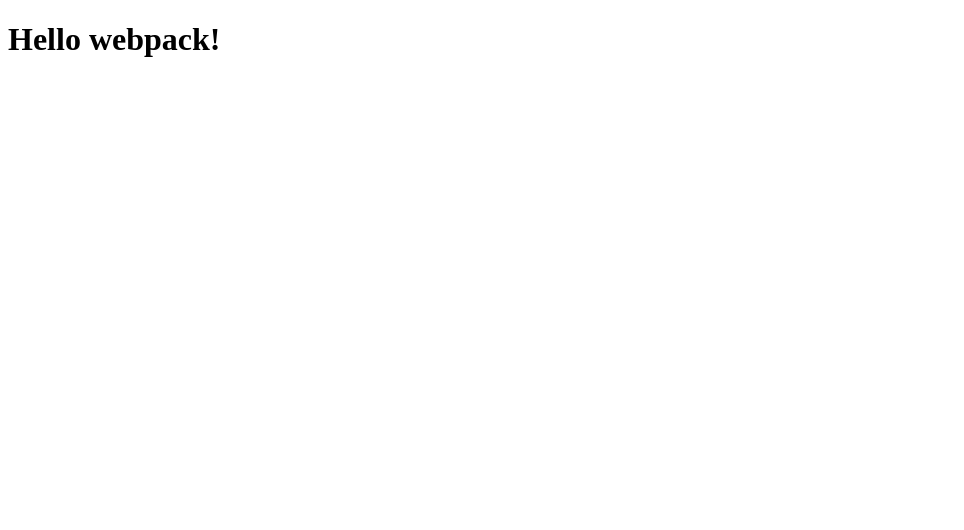
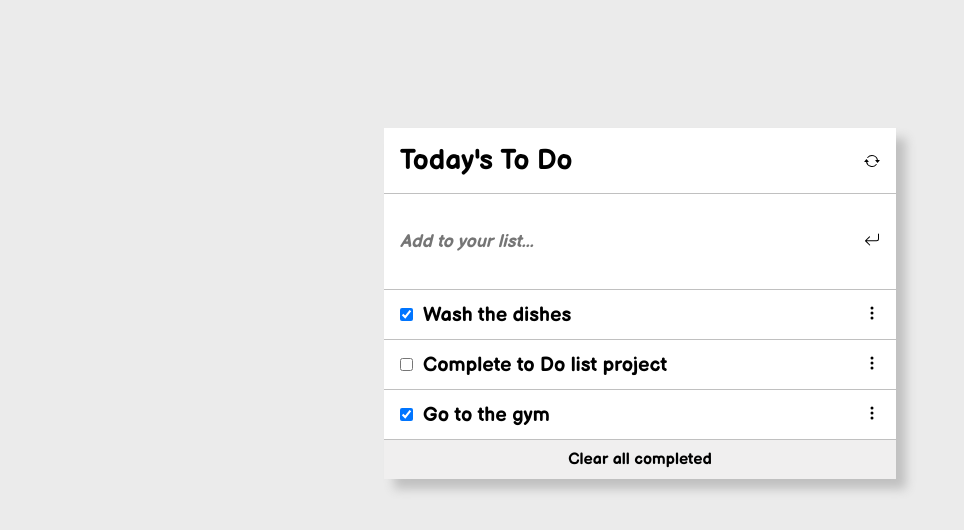
Before and after one commit to anyepeter/To-Do-List, a website built with webpack: page src/index.html in a window 1280 px wide. Shown: the whole page, without its empty margins (0-964 px from the left). Built offline with nearby package versions, Linux system fonts and the light colour scheme.

Commit message:
Style the to do list structure

```diff
--- a/server.js
+++ b/server.js
@@ -4,6 +4,7 @@ const webpackDevMiddleware = require('webpack-dev-middleware');
 
 const app = express();
 const config = require('./webpack.config.js');
+
 const compiler = webpack(config);
 
 // Tell express to use the webpack-dev-middleware and use the webpack.config.js
@@ -11,10 +12,9 @@ const compiler = webpack(config);
 app.use(
   webpackDevMiddleware(compiler, {
     publicPath: config.output.publicPath,
-  })
+  }),
 );
 
 // Serve the files on port 8080.
-app.listen(8083, function () {
-  console.log('Example app listening on port 8083!\n');
+app.listen(8083, () => {
 });
--- a/src/index.html
+++ b/src/index.html
@@ -3,9 +3,38 @@
 <head>
     <meta charset="UTF-8">
     <meta name="viewport" content="width=device-width, initial-scale=1.0">
-    <title>Wbpack Exercise</title>
+    <link rel="preconnect" href="https://fonts.googleapis.com">
+    <link rel="preconnect" href="https://fonts.gstatic.com" crossorigin>
+    <link href="https://fonts.googleapis.com/css2?family=Balsamiq+Sans:wght@700&display=swap" rel="stylesheet">
+    <title>ToDo-List</title>
 </head>
 <body>
-    <h1>Hello webpack!</h1>
+    <main class="main-container">
+        <section class="section-content">
+            <div class="header">
+                <h1>Today's To Do</h1>
+                <svg xmlns="http://www.w3.org/2000/svg" width="16" height="16" fill="currentColor" class="bi bi-arrow-repeat" viewBox="0 0 16 16">
+                    <path d="M11.534 7h3.932a.25.25 0 0 1 .192.41l-1.966 2.36a.25.25 0 0 1-.384 0l-1.966-2.36a.25.25 0 0 1 .192-.41zm-11 2h3.932a.25.25 0 0 0 .192-.41L2.692 6.23a.25.25 0 0 0-.384 0L.342 8.59A.25.25 0 0 0 .534 9z"/>
+                    <path fill-rule="evenodd" d="M8 3c-1.552 0-2.94.707-3.857 1.818a.5.5 0 1 1-.771-.636A6.002 6.002 0 0 1 13.917 7H12.9A5.002 5.002 0 0 0 8 3zM3.1 9a5.002 5.002 0 0 0 8.757 2.182.5.5 0 1 1 .771.636A6.002 6.002 0 0 1 2.083 9H3.1z"/>
+                  </svg>
+            </div>
+
+            <div class="input-container">
+                <input type="text" placeholder="Add to your list...">
+                <button type="button"><svg xmlns="http://www.w3.org/2000/svg" width="16" height="16" fill="currentColor" class="bi bi-arrow-return-left" viewBox="0 0 16 16">
+                    <path fill-rule="evenodd" d="M14.5 1.5a.5.5 0 0 1 .5.5v4.8a2.5 2.5 0 0 1-2.5 2.5H2.707l3.347 3.346a.5.5 0 0 1-.708.708l-4.2-4.2a.5.5 0 0 1 0-.708l4-4a.5.5 0 1 1 .708.708L2.707 8.3H12.5A1.5 1.5 0 0 0 14 6.8V2a.5.5 0 0 1 .5-.5z"/>
+                  </svg></button>
+            </div>
+
+            <ul class="items">
+
+            </ul>
+
+            <div class="footer">
+                Clear all completed
+            </div>
+
+        </section>
+    </main>
 </body>
 </html>
--- a/src/style.css
+++ b/src/style.css
@@ -1,3 +1,105 @@
-.hello {
-    color: red;
+* {
+  box-sizing: border-box;
+  padding: 0;
+  margin: 0;
+  font-family: 'Balsamiq Sans', cursive;
+}
+
+.main-container {
+  width: 100%;
+  height: 100vh;
+  display: flex;
+  flex-direction: column;
+  align-items: center;
+  padding: 8rem 2rem;
+  background-color: rgb(235, 235, 235);
+}
+
+.section-content {
+  width: 100%;
+  height: auto;
+  background-color: #fff;
+  box-shadow: 10px 10px 10px silver;
+}
+
+.header {
+  display: flex;
+  justify-content: space-between;
+  align-items: center;
+  padding: 1rem;
+  border-bottom: 1px solid silver;
+  height: auto;
+}
+
+.header h1 {
+  font-size: 28px;
+}
+
+.input-container {
+  display: flex;
+  justify-content: space-between;
+  align-items: center;
+  border-bottom: 1px solid silver;
+  height: 12vh;
+}
+
+.input-container input {
+  height: 60px;
+  width: 90%;
+  border: none;
+  font-size: 18px;
+  font-style: italic;
+  padding-left: 1rem;
+}
+
+.input-container button {
+  background-color: #fff;
+  border: none;
+  margin-right: 1rem;
+}
+
+ul {
+  list-style: none;
+  display: flex;
+  flex-direction: column;
+}
+
+li {
+  display: flex;
+  justify-content: space-between;
+  border-bottom: 1px solid silver;
+  align-items: center;
+  height: 50px;
+  font-size: 20px;
+  padding: 0 1rem;
+  gap: 10px;
+}
+
+li p {
+  width: 100%;
+}
+
+.footer {
+  width: 100%;
+  padding: 10px;
+  text-align: center;
+  background-color: rgb(240, 239, 239);
+}
+
+@media (min-width: 500px) {
+  .main-container {
+    padding: 8rem 3rem;
   }
+}
+
+@media (min-width: 768px) {
+  .main-container {
+    padding: 8rem 8rem;
+  }
+}
+
+@media (min-width: 1000px) {
+  .main-container {
+    padding: 8rem 30%;
+  }
+}
```
